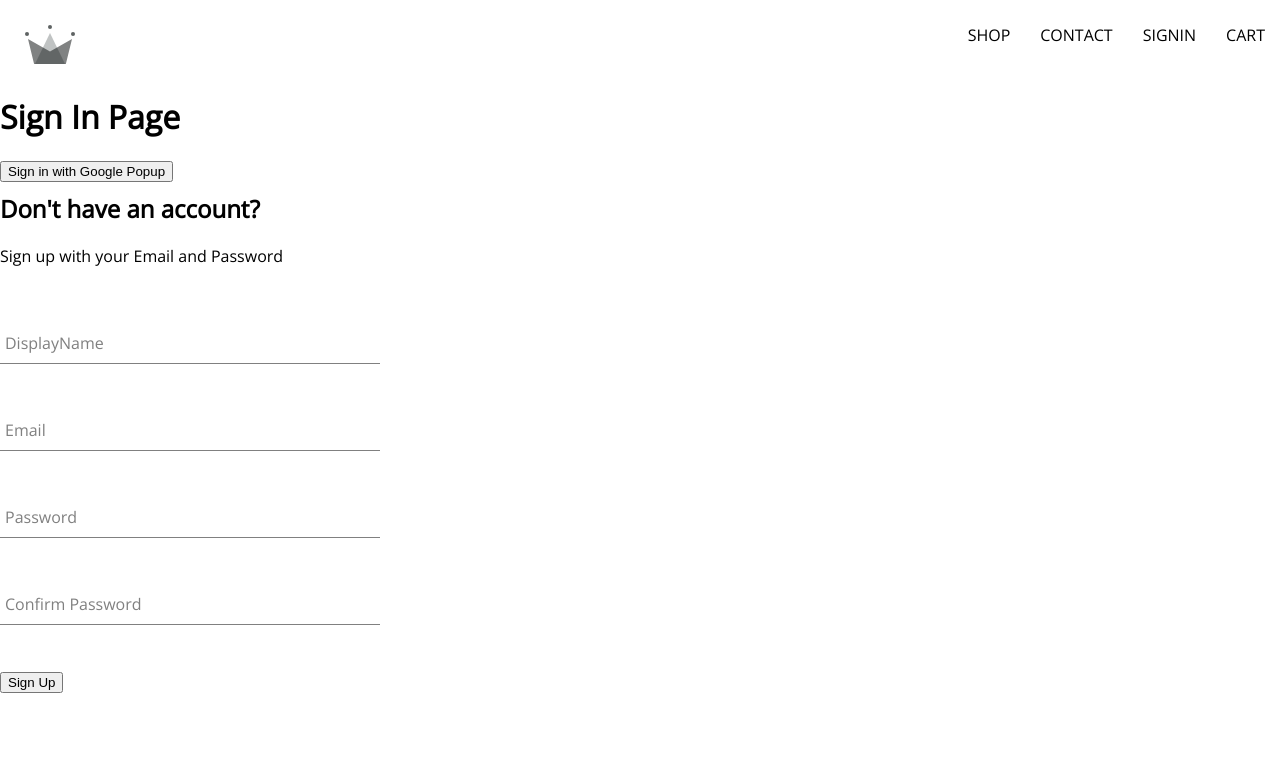
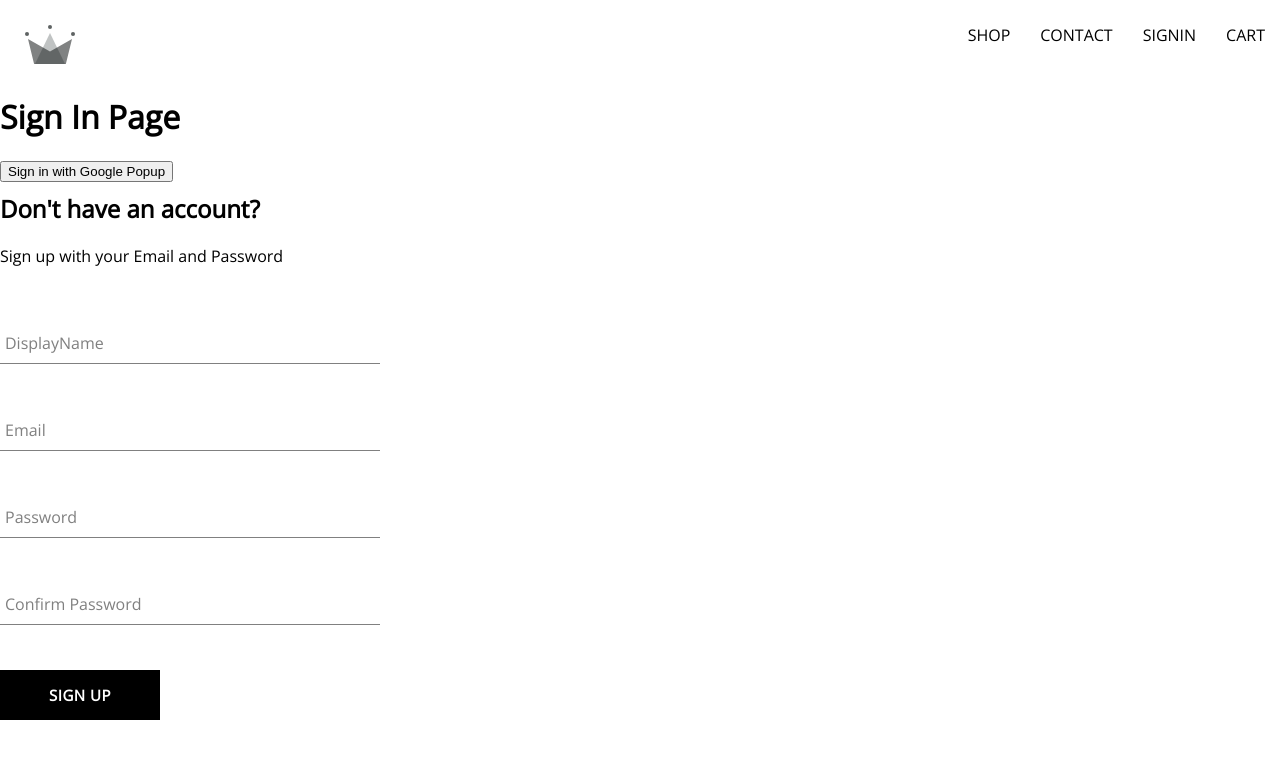
Before and after one commit to Affaq-Ahmed/E-Commerce_ReactJs, a React (Create React App) app: page /sign-in in a window 1280 px wide. Shown: the top 758 px of the page. Built offline with nearby package versions, Linux system fonts and the light colour scheme.

Commit message:
AddButtonComponent
Replace the button in the app with a component that makes it much more generic

```diff
--- /dev/null
+++ b/src/components/button/button.jsx
@@ -0,0 +1,20 @@
+import './button.styles.scss';
+
+const BUTTON_TYPE_CLASSES = {
+	google: 'google-sign-in',
+	inverted: 'inverted',
+	primary: 'primary',
+};
+
+const Button = ({ children, buttonType, ...otherProps }) => {
+	return (
+		<button
+			className={`button-container ${BUTTON_TYPE_CLASSES[buttonType]}`}
+			{...otherProps}
+		>
+			{children}
+		</button>
+	);
+};
+
+export default Button;
--- /dev/null
+++ b/src/components/button/button.styles.scss
@@ -0,0 +1,56 @@
+.button-container {
+	min-width: 10rem;
+	width: auto;
+	height: 50px;
+	letter-spacing: 0.5px;
+	line-height: 50px;
+	padding: 0 35px 0 35px;
+	font-size: 15px;
+	background-color: black;
+	color: white;
+	text-transform: uppercase;
+	font-family: 'Open Sans';
+	font-weight: bolder;
+	border: none;
+	cursor: pointer;
+	display: flex;
+	justify-content: center;
+
+	&:hover {
+		background-color: white;
+		color: black;
+		border: 1px solid black;
+	}
+
+	@media screen and (max-width: 800px) {
+		min-width: 5rem;
+		padding: 0 10px 0 10px;
+	}
+
+	@media screen and (max-width: 400px) {
+		min-width: 3rem;
+		padding: 0 5px 0 5px;
+	}
+
+	&.google-sign-in {
+		background-color: #4285f4;
+		color: white;
+
+		&:hover {
+			background-color: #357ae8;
+			border: none;
+		}
+	}
+
+	&.inverted {
+		background-color: white;
+		color: black;
+		border: 1px solid black;
+
+		&:hover {
+			background-color: black;
+			color: white;
+			border: none;
+		}
+	}
+}
--- a/src/components/sign-up-form/sign-up-form.jsx
+++ b/src/components/sign-up-form/sign-up-form.jsx
@@ -3,6 +3,7 @@ import {
 	createUserDocumentAuth,
 	createUserWithEmailAndPasswordAuth,
 } from '../../utils/firebase/firebase.utils';
+import Button from '../button/button';
 import FormInput from '../form-input/form-input';
 
 import './sign-up-form.styles.scss';
@@ -92,7 +93,9 @@ const SignUpForm = () => {
 					minLength='3'
 				/>
 
-				<button type='submit'>Sign Up</button>
+				<Button type='submit' buttonType='primary'>
+					Sign Up
+				</Button>
 			</form>
 		</div>
 	);
```
